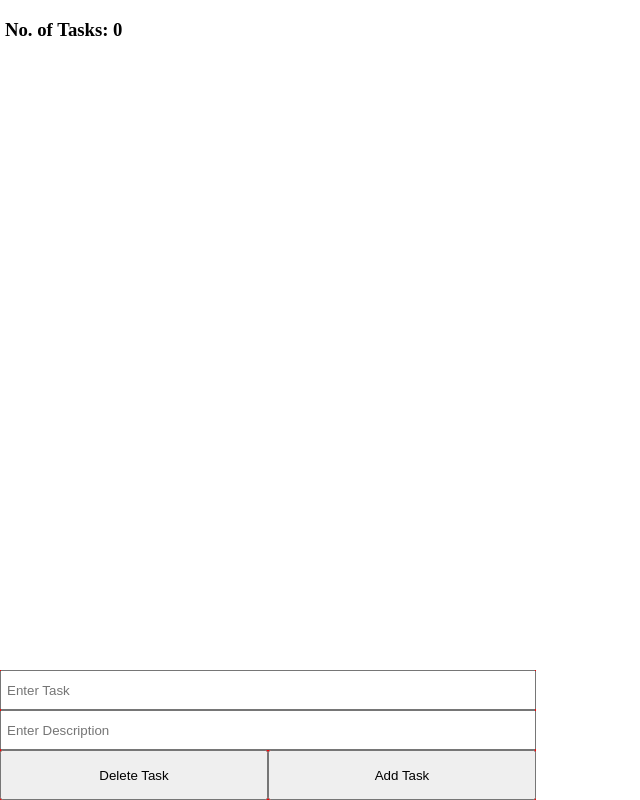
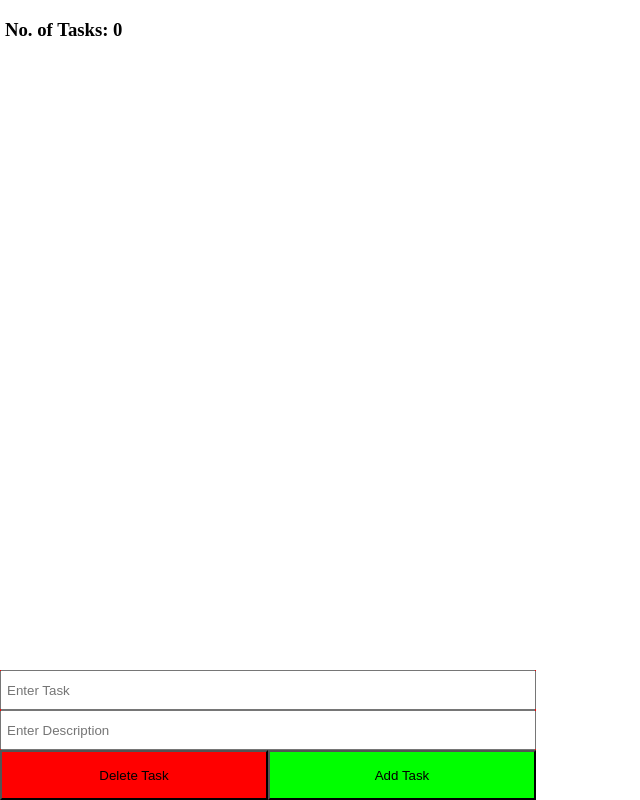
Before and after one commit to REWE50/test3, a plain HTML site: page index.html in a window 1280 px wide. Shown: the whole page, without its empty margins (0-640 px from the left). Drawn offline with nearby package versions, Linux system fonts and the light colour scheme.

Commit message:
Add files via upload

```diff
--- a/index.html
+++ b/index.html
@@ -24,10 +24,10 @@
 			<input type="text" data-ng-model="newTask.description" placeholder="Enter Description" />
 
 			<!-- delete button -->
-			<button data-ng-click="removeCompletedTasks($index)" >Delete Task</button>
+			<button data-ng-click="removeCompletedTasks($index)" class="red">Delete Task</button>
 
 			<!-- add button -->
-			<button data-ng-click="addNewTask()">Add Task</button>
+			<button data-ng-click="addNewTask()" class="green">Add Task</button>
 		</div>
 
 	</div>
```
